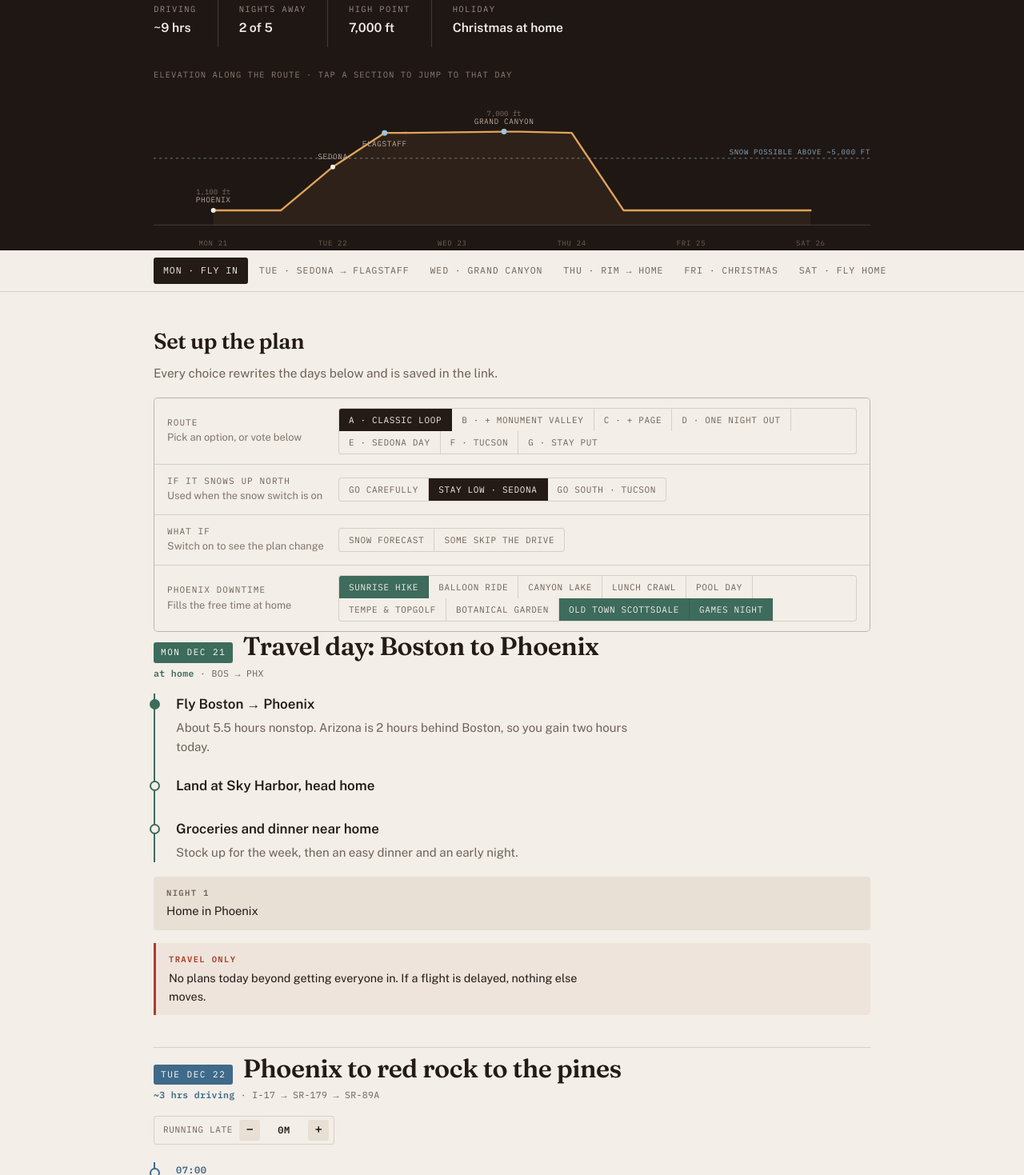
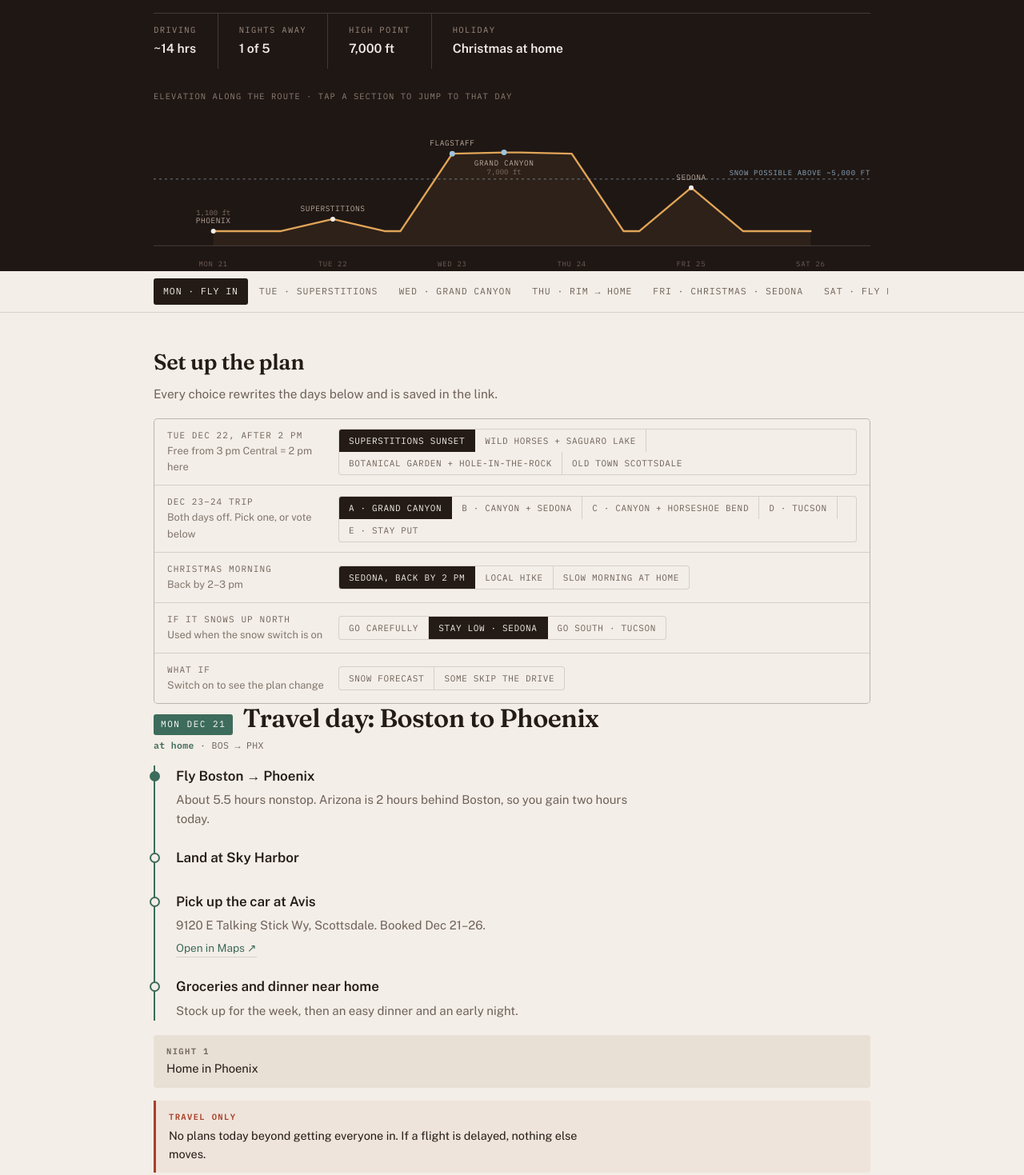
Before and after one commit to shriya5dxt/no_snow_christmas, a plain HTML site: page index.html in a window 1280 px wide. Shown: the part 321-1790 px from the top of the page at 80% size. Drawn offline with nearby package versions, Linux system fonts and the light colour scheme.

Commit message:
Dec 22 half-day outing, Dec 23-24 canyon trip options, Christmas-morning Sedona, Avis pickup/return

```diff
--- a/app.js
+++ b/app.js
@@ -18,29 +18,57 @@ const PLACES = {
   MON: { name: "Verde Valley", elev: 3200 },
   TUC: { name: "Tucson", elev: 2400 },
   TOM: { name: "Tombstone", elev: 4500 },
+  SUP: { name: "Superstitions", elev: 2000 },
+  SALT: { name: "Salt River", elev: 1500 },
 };
 const SNOW_LINE = 5000;
-const NORTH = ["loop", "grand", "page", "quick"]; // routes that climb above the snow line
-
-const ROUTES = {
-  loop: { letter: "A", short: "Classic loop", name: "The classic loop", head: "Sedona, Flagstaff, Grand Canyon",
-    desc: "Red rocks, a night in the pines, sunset and sunrise at the rim, home for Christmas Eve.", best: "Best first-timer balance of sights and driving." },
-  grand: { letter: "B", short: "+ Monument Valley", name: "The Grand Circle", head: "Add Monument Valley",
-    desc: "Everything in A, plus a night among the buttes of Monument Valley on the Navajo Nation.", best: "The postcard shots. Also the most driving, with a long Christmas Eve run home." },
-  page: { letter: "C", short: "+ Page", name: "Canyon country", head: "Add Horseshoe Bend & Antelope Canyon",
-    desc: "The rim, then north to Page for Horseshoe Bend at sunset and a guided slot-canyon tour.", best: "The most photos per hour of driving." },
-  quick: { letter: "D", short: "One night out", name: "One night out", head: "Canyon, Sedona, Flagstaff in two days",
-    desc: "The three big names in a single overnight. The rest of the week is downtime in Phoenix.", best: "When people want rest days as much as sights." },
-  day: { letter: "E", short: "Sedona day", name: "Red rock day trip", head: "Sedona and back",
-    desc: "One long day of red rock hiking and a sunset, no packing.", best: "Low effort and low snow risk." },
-  south: { letter: "F", short: "Tucson", name: "Saguaro country", head: "Tucson & Saguaro National Park, one night",
-    desc: "Giant saguaros, a painted 18th-century mission and Sonoran food. Low and warm, so snow-proof.", best: "When the forecast up north looks bad." },
-  none: { letter: "G", short: "Stay put", name: "Phoenix, unhurried", head: "No long drives",
-    desc: "Sunrise hikes, Scottsdale, pool days and good food. All of it from home.", best: "Maximum rest, zero snow risk." },
-};
 
 /* ---------- stop helper ---------- */
 const S = (t, h, p, o = {}) => ({ t, h, p, s: o.s, g: o.g, key: !!o.key });
+const NORTH = ["rim", "rimsedona", "rimpage"]; // routes that climb above the snow line
+
+// The Dec 23–24 road trip (both days off for everyone)
+const ROUTES = {
+  rim: { letter: "A", short: "Grand Canyon", name: "The Grand Canyon", head: "Ooh Aah Point, rim sunset, rim sunrise",
+    desc: "Up through Flagstaff on Dec 23 for Ooh Aah Point, Hermit Road and sunset at Hopi Point. Sunrise and Desert View Drive on Christmas Eve, home by about 17:00.",
+    best: "The plan as it stands, with the easiest Christmas Eve." },
+  rimsedona: { letter: "B", short: "Canyon + Sedona", name: "Canyon, home via Sedona", head: "Come back down Oak Creek Canyon",
+    desc: "Same Dec 23. On Christmas Eve, back through Flagstaff and down Oak Creek Canyon for a Sedona sunset, home by about 19:15.",
+    best: "Sees Sedona without using Christmas morning." },
+  rimpage: { letter: "C", short: "Canyon + Horseshoe Bend", name: "Canyon and Page", head: "North to Horseshoe Bend on Christmas Eve",
+    desc: "Same Dec 23. On Christmas Eve, rim sunrise, then north to Horseshoe Bend and an Antelope Canyon tour, home around 18:45.",
+    best: "The most iconic photos. Also the longest Christmas Eve drive, about 7 hours." },
+  tucson: { letter: "D", short: "Tucson", name: "Saguaro country", head: "Tucson & Saguaro National Park",
+    desc: "Giant saguaros, a painted 18th-century mission and Sonoran food. Low and warm, so snow-proof.", best: "The backup if the forecast up north looks bad." },
+  home: { letter: "E", short: "Stay put", name: "Phoenix, unhurried", head: "No overnight trip",
+    desc: "Sunrise hikes, Scottsdale, pool days and good food, all from home.", best: "Maximum rest, zero snow risk." },
+};
+
+// Dec 22: everyone is free from 3 pm Central = 2 pm Arizona
+const D22 = {
+  dutchman: { short: "Superstitions sunset", nav: "Superstitions", title: "Sunset under the Superstition Mountains", hrs: 1.5, roads: "Loop 202 → US-60 east", places: ["PHX", "SUP", "PHX"], stops: [
+    S(870, "Drive to Lost Dutchman State Park", "East to the foot of the Superstition Mountains.", { s: ["~40 mi", "~45 min"] }),
+    S(930, "Treasure Loop Trail", "Easy loop on the flank of the Superstitions, with saguaros all around and the cliffs above you. State park day-use fee per vehicle.", { key: 1, s: ["2.4 mi loop", "~500 ft"], g: "Lost Dutchman State Park, AZ" }),
+    S(1035, "Sunset over the Superstitions", "Sunset is around 17:25. The cliffs glow red after the sun drops behind you, so stay 15 minutes past it.", { key: 1 }),
+    S(1110, "Dinner on the way back", "Mesa or Old Town Scottsdale.")] },
+  horses: { short: "Wild horses + Saguaro Lake", nav: "Salt River", title: "Wild horses and Saguaro Lake", hrs: 1.25, roads: "Bush Hwy · Tonto National Forest", places: ["PHX", "SALT", "PHX"], stops: [
+    S(870, "Drive to Coon Bluff", "Bush Highway into the Tonto National Forest.", { s: ["~25 mi", "~35 min"] }),
+    S(900, "Salt River wild horses", "Herds graze along the river at Coon Bluff and Phon D Sutton. Sightings are likely but not guaranteed. Stay 50 ft back. Parking needs a Tonto Pass.", { key: 1, g: "Coon Bluff Recreation Area, AZ" }),
+    S(990, "Sunset at Saguaro Lake", "Butcher Jones beach, with the cliffs reflected in the lake.", { key: 1, g: "Butcher Jones Recreation Site, AZ" }),
+    S(1110, "Dinner on the way back", "")] },
+  papago: { short: "Botanical garden + Hole-in-the-Rock", nav: "Papago Park", title: "Saguaros and a sunset window, close to home", hrs: 0.5, roads: "15 minutes from Scottsdale", places: ["PHX"], stops: [
+    S(870, "Desert Botanical Garden", "The best place to learn the Sonoran Desert in one go: saguaros, chollas, and hummingbirds. Holiday luminaria nights sell out, so check dates.", { key: 1, g: "Desert Botanical Garden, Phoenix AZ" }),
+    S(1020, "Sunset at Hole-in-the-Rock", "A short scramble up into a sandstone window next door, looking over the city.", { key: 1, s: ["0.3 mi"], g: "Hole-in-the-Rock, Papago Park, Phoenix AZ" }),
+    S(1110, "Dinner in Tempe or Old Town Scottsdale", "")] },
+  scottsdale: { short: "Old Town Scottsdale", nav: "Scottsdale", title: "An easy evening in Old Town Scottsdale", hrs: 0.5, roads: "Local drives only", places: ["PHX"], stops: [
+    S(900, "Old Town Scottsdale", "Galleries, Western shops and the canal walk.", { g: "Old Town Scottsdale, AZ" }),
+    S(1020, "Sunset drinks on a rooftop", ""),
+    S(1110, "Dinner in Old Town", "Reserve for six.", { key: 1 })] },
+};
+
+// Christmas morning
+const XMAS = { sedona: "Sedona, back by 2 pm", hike: "Local hike", slow: "Slow morning at home" };
+
 
 const sunriseRim = S(440, "Sunrise at Yavapai Point", "Sunrise is around 07:35. Wear every warm layer you brought; it's well below freezing.", { key: 1, g: "Yavapai Point, Grand Canyon AZ" });
 const desertView = (t) => S(t, "Desert View Drive", "East along the rim past Grandview and Lipan Points to the Desert View Watchtower.", { s: ["25 mi", "4 overlooks"], g: "Desert View Watchtower, AZ" });
@@ -175,6 +203,15 @@ const T = {
       S(765, "Drive home", "US-89 south past the Painted Desert to Flagstaff, then I-17.", { s: ["~275 mi", "~4.5 hrs"] }),
       S(1050, "Home for Christmas Eve", "", { key: 1 })] },
 
+  canyonPageHome: { nav: "Rim → Page → home", title: "Rim sunrise, Horseshoe Bend, home for Christmas Eve", hrs: 7, roads: "Desert View Dr → US-89 north → US-89 south → I-17", night: "Home", places: ["GC", "PAGE", "FLG", "PHX"],
+    flags: [["Long day on Christmas Eve", "About 7 hours of driving. Book the earliest Antelope Canyon slot you can get after 11:30, and leave Page by 14:00."]], stops: [
+      sunriseRim,
+      S(510, "North to Page", "Out the east entrance, past Cameron and the Echo Cliffs.", { s: ["~140 mi", "~2.5 hrs"] }),
+      S(675, "Horseshoe Bend", "The Colorado River curls 270° around a sandstone tower, 1,000 ft below an unfenced edge. Flat, sandy walk out, and there's a parking fee.", { key: 1, s: ["1.5 mi RT"], g: "Horseshoe Bend, Page AZ" }),
+      S(750, "Antelope Canyon tour", "A slot canyon of curving sandstone, by Navajo-guided tour only. Midday light is the best in the slot. Check whether tours run on Christmas Eve.", { key: 1, s: ["~1.5 hrs", "guided only"], g: "Upper Antelope Canyon, AZ" }),
+      S(840, "Drive home", "US-89 south past the Painted Desert to Flagstaff, then I-17.", { s: ["~275 mi", "~4.5 hrs"] }),
+      S(1125, "Home for Christmas Eve", "Late dinner at home.", { key: 1 })] },
+
   tucson1: { nav: "Tucson", title: "Saguaro country", hrs: 2, roads: "I-10 east", night: "Tucson", nightNote: "Plenty of choice downtown or near the university.", places: ["PHX", "TUC"], stops: [
       S(540, "Down I-10 to Tucson", "Flat desert highway, with Picacho Peak halfway.", { s: ["115 mi", "~1h45"] }),
       S(690, "Arizona-Sonora Desert Museum", "Mostly outdoors: part zoo, part botanical garden, and the best introduction to the Sonoran Desert.", { key: 1, s: ["~2 mi of paths", "~3 hrs"], g: "Arizona-Sonora Desert Museum" }),
@@ -233,11 +270,8 @@ const FUN = {
 };
 
 /* ---------- state + URL hash ---------- */
-const OPTS = {
-  route: Object.keys(ROUTES), when: ["22", "23"], base: ["canyon", "flagstaff", "sedona"],
-  snow: ["go", "sedona", "south"],
-};
-const DEFAULT = { route: "loop", when: "22", base: "canyon", snow: "sedona", fun: ["hike", "scottsdale", "games"], t: {}, shift: {}, done: [], votes: {} };
+const OPTS = { route: Object.keys(ROUTES), d22: Object.keys(D22), xmas: Object.keys(XMAS), snow: ["go", "sedona", "south"] };
+const DEFAULT = { route: "rim", d22: "dutchman", xmas: "sedona", snow: "sedona", fun: ["hike", "scottsdale", "games"], t: {}, shift: {}, done: [], votes: {} };
 let state = JSON.parse(JSON.stringify(DEFAULT));
 
 function readHash() {
@@ -278,40 +312,41 @@ function build(s) {
   // Dec 21 and Dec 26 are travel days only
   Object.assign(days[0], { nav: "Fly in", title: "Travel day: Boston to Phoenix", roads: "BOS → PHX", free: 0, stops: [
     S(0, "Fly Boston → Phoenix", "About 5.5 hours nonstop. Arizona is 2 hours behind Boston, so you gain two hours today.", { key: 1 }),
-    S(1, "Land at Sky Harbor, head home", ""),
-    S(2, "Groceries and dinner near home", "Stock up for the week, then an easy dinner and an early night."),
+    S(1, "Land at Sky Harbor", ""),
+    S(2, "Pick up the car at Avis", "9120 E Talking Stick Wy, Scottsdale. Booked Dec 21–26.", { g: "Avis, 9120 E Talking Stick Wy, Scottsdale, AZ 85250" }),
+    S(3, "Groceries and dinner near home", "Stock up for the week, then an easy dinner and an early night."),
   ], flags: [["Travel only", "No plans today beyond getting everyone in. If a flight is delayed, nothing else moves."]] });
   Object.assign(days[5], { nav: "Fly home", title: "Travel day: Phoenix to Boston", roads: "PHX → BOS", free: 0, stops: [
     S(0, "Pack up and tidy the house", ""),
-    S(1, "Head to Sky Harbor", "Be there 2 hours before the flight."),
-    S(2, "Fly Phoenix → Boston", "About 4.5 hours nonstop, and you lose the two hours back.", { key: 1 }),
+    S(1, "Return the car at Avis", "9120 E Talking Stick Wy, Scottsdale.", { g: "Avis, 9120 E Talking Stick Wy, Scottsdale, AZ 85250" }),
+    S(2, "Head to Sky Harbor", "Be there 2 hours before the flight."),
+    S(3, "Fly Phoenix → Boston", "About 4.5 hours nonstop, and you lose the two hours back.", { key: 1 }),
   ] });
   days[0].untimed = days[5].untimed = true;
 
-  // Road trip: always inside Dec 22–24
-  let seq = [], start = 1;
-  const w = s.when === "23" ? 2 : 1;
-  if (s.route === "loop") seq = [T.sedonaToFlag(true), T.canyonDay, T.canyonHome];
-  if (s.route === "grand") seq = [T.phxSedonaCanyon, T.canyonToMV, T.mvHome];
-  if (s.route === "page") seq = [T.phxSedonaCanyon, T.canyonToPage, T.pageHome];
-  if (s.route === "quick") { seq = { canyon: [T.canyonFromPhx, T.canyonViaSedonaHome], flagstaff: [T.sedonaToFlag(true), T.flagCanyonHome], sedona: [T.canyonToSedona, T.sedonaHome] }[s.base]; start = w; }
-  if (s.route === "day") { seq = [T.sedonaDay]; start = w; }
-  if (s.route === "south") { seq = [T.tucson1, T.tucsonHome]; start = w; }
+  // Dec 22: work until 2 pm Arizona time, then a short outing
+  const a = D22[s.d22], d22 = days[1];
+  Object.assign(d22, { nav: a.nav, title: a.title, hrs: a.hrs, roads: a.roads, places: [...a.places], free: 0,
+    stops: [S(840, "Done with work", "3 pm Central is 2 pm in Arizona. Arizona doesn't change its clocks, so in December it's one hour behind Central.", { key: 1 }), ...a.stops.map((x) => ({ ...x }))],
+    flags: [["Half day", "Everyone works until 2 pm Arizona time, which leaves about 3½ hours of daylight. Keep it within an hour of home."]] });
 
+  // Dec 23–24: the road trip
+  let seq = [];
+  if (s.route === "rim") seq = [T.canyonFromPhx, T.canyonHome];
+  if (s.route === "rimsedona") seq = [T.canyonFromPhx, T.canyonViaSedonaHome];
+  if (s.route === "rimpage") seq = [T.canyonFromPhx, T.canyonPageHome];
+  if (s.route === "tucson") seq = [T.tucson1, T.tucsonHome];
   const snowAlt = s.t.snow && s.snow !== "go" && NORTH.includes(s.route);
-  if (snowAlt) {
-    const alt = SNOW_ALT[s.snow];
-    seq = seq.map((_, i) => (i === seq.length - 1 ? alt[3] : alt[Math.min(i, 2)]));
-  }
+  if (snowAlt) seq = s.snow === "sedona" ? [T.sedA1, T.sedHome] : [T.tucson1, T.tucsonHome];
 
   seq.forEach((tpl, i) => {
-    const idx = start + i, d = clone(tpl);
+    const idx = 2 + i, d = clone(tpl);
     Object.assign(days[idx], d, { away: true, free: 0, flags: d.flags || [] });
     if (s.t.snow && s.snow === "go" && d.places.some((k) => PLACES[k].elev > SNOW_LINE)) days[idx].flags.push(["Snow plan: go carefully", "Check AZ511 before every drive and add buffer time. Skip any road that's closed rather than wait it out."]);
-    if (s.t.snow && s.route === "day") days[idx].flags.push(["Snow forecast", "Sedona sits around 4,300 ft and usually stays clear. If I-17 is bad, swap this for a Phoenix day."]);
     if (s.t.split) days[idx].flags.push(["Split crew", "Part of the crew takes this trip, the rest stay in Phoenix on the downtime plan. Meet back up for Christmas Eve."]);
   });
-  if (snowAlt) days[start].flags.unshift(["Plan B is on", s.snow === "sedona" ? "Snow is forecast up north, so this version stays in Sedona and the Verde Valley, below most of it." : "Snow is forecast up north, so this version heads south to Tucson instead."]);
+  if (snowAlt) days[2].flags.unshift(["Plan B is on", s.snow === "sedona" ? "Snow is forecast up north, so this version stays in Sedona, below most of it." : "Snow is forecast up north, so this version heads south to Tucson instead."]);
+  if (s.route === "home") days[2].free = 2;
 
   // Christmas Eve
   const eve = days[3];
@@ -321,15 +356,30 @@ function build(s) {
       S(1110, "Christmas Eve dinner", "At home, all six.", { key: 1 }),
       S(1230, "Neighbourhood lights", "A slow drive around to see the holiday lights."));
   } else {
-    eve.flags.push(["Groceries", "You're back late on Christmas Eve, so schedule a grocery delivery for the evening. Almost everything is closed tomorrow."]);
+    d22.stops.push(S(1200, "Christmas grocery run", "You're away until the evening of Christmas Eve, and almost everything is closed on Christmas Day, so stock up tonight."));
   }
 
   // Christmas Day
   const xmas = days[4];
+  const sawSedona = s.route === "rimsedona" || (snowAlt && s.snow === "sedona");
   Object.assign(xmas, { nav: "Christmas", title: "Christmas at home", free: 0 });
-  if (s.fun.includes("hike")) xmas.stops.push(S(450, "Quiet Christmas-morning hike", "Trails and parking lots are empty today.", { g: "Piestewa Peak Summit Trail, Phoenix AZ" }));
-  xmas.stops.push(S(600, "Gifts and a slow breakfast", "", { key: 1 }), S(810, "Christmas lunch", "The big meal of the trip.", { key: 1 }),
-    S(930, "Out in the sun", "About 19°C / 66°F. A walk, the pool or lawn games."), S(1170, "Movie night", ""));
+  if (s.xmas === "sedona") {
+    Object.assign(xmas, { nav: "Christmas · Sedona", title: "Christmas morning in Sedona, home by 2 pm", hrs: 4, roads: "I-17 ⇄ SR-179", places: ["PHX", "SED", "PHX"] });
+    xmas.stops.push(
+      S(360, "Leave for Sedona", "Empty Christmas-morning roads up I-17. Pack breakfast and coffee, because most of Sedona is closed today.", { s: ["116 mi", "~2 hrs"] }),
+      redRockHike(495),
+      S(645, "Red Rock Scenic Byway", "SR-179 past Bell Rock and Courthouse Butte on the way out, with pullouts for photos.", { g: "Red Rock Scenic Byway, Sedona AZ" }),
+      S(705, "Head home", "Back down I-17.", { s: ["~2 hrs"] }),
+      S(825, "Home", "", { key: 1 }),
+      S(900, "Christmas lunch, late", "The big meal of the trip.", { key: 1 }),
+      S(1020, "Gifts", ""), S(1170, "Movie night", ""));
+    xmas.flags.push(["Christmas morning in Sedona", "Trails and viewpoints are open, but most cafés and shops are closed, so bring food. Most trailhead lots need a Red Rock Pass."]);
+    if (sawSedona) xmas.flags.push(["Sedona twice?", "This plan already passes through Sedona, so a local hike might make a better Christmas morning."]);
+  } else {
+    if (s.xmas === "hike") xmas.stops.push(S(450, "Christmas-morning hike", "Piestewa Peak, or the gentler Gateway Loop in the McDowell Sonoran Preserve. Trails are empty today.", { g: "Gateway Trailhead, Scottsdale AZ" }));
+    xmas.stops.push(S(600, "Gifts and a slow breakfast", "", { key: 1 }), S(810, "Christmas lunch", "The big meal of the trip.", { key: 1 }),
+      S(930, "Out in the sun", "About 19°C / 66°F. A walk, the pool or lawn games."), S(1170, "Movie night", ""));
+  }
   xmas.flags.push(["Christmas Day", "Most restaurants and attractions are closed. Plan to eat at home."]);
 
   // Fill Phoenix free time with the crew's picks
@@ -355,8 +405,9 @@ function contingencies(s) {
         south: "Swap the high country for Tucson, Saguaro National Park and Tombstone, warm and low." }[s.snow]]);
     out.push(["If a road closes mid-trip", "Stay put", "I-17, I-40, US-180 and AZ-64 all close for storms now and then. Stay where you are and wait for AZ511 to clear it. Avoid 89A through Oak Creek Canyon in ice."]);
   }
-  if (s.route === "grand") out.push(["If the Valley Drive is muddy", "Go guided", "The dirt loop gets slick after rain or snow. Take a Navajo-guided jeep tour, or watch from the visitor center terrace."]);
-  if (s.route === "page") out.push(["If Antelope tours are cancelled", "Lower, or the dam", "Tours close for flash-flood risk. Try Lower Antelope or Antelope Canyon X, or the Glen Canyon Dam overlook."]);
+  if (s.route === "rimpage") out.push(["If Antelope tours are cancelled", "Lower, or the dam", "Tours close for flash-flood risk. Try Lower Antelope or Antelope Canyon X, or the Glen Canyon Dam overlook."]);
+  out.push(["If work runs late on Dec 22", "Stay close", "Swap to the Botanical Garden and Hole-in-the-Rock, 15 minutes away, and still catch the sunset."]);
+  if (s.xmas === "sedona") out.push(["If Christmas morning feels too early", "Hike locally", "After two days on the road, a 6 am start may be too much. Swap Sedona for a local hike and keep the whole day at home."]);
   out.push(["If a flight is delayed", "Nothing moves", "Dec 21 and Dec 26 are travel days only, so a late landing or a late departure doesn't touch the plan."]);
   out.push(["If some want to rest", "Split the crew", "One group does the drive, the other stays on the Phoenix plan. Everyone meets for Christmas Eve."]);
   out.push(["If it rains in Phoenix", "Go indoors", "Musical Instrument Museum, Heard Museum, or Scottsdale Fashion Square."]);
@@ -374,8 +425,8 @@ function checklist(days) {
   if (pl.has("GC")) items.push(["microspikes", "Microspikes for everyone", "For Ooh Aah Point. The top of the South Kaibab Trail is packed ice in December. About $20–30 a pair."]);
   if (pl.has("GC")) items.push(["gc-pass", "Grand Canyon entry", "Charged per vehicle and valid for 7 days. Buy ahead at recreation.gov or pay at the gate."]);
   if (pl.has("SED")) items.push(["redrock", "Red Rock Pass for Sedona trailheads", "Required at most trailhead lots. An America the Beautiful pass also counts."]);
-  if (pl.has("PAGE")) items.push(["antelope", "Antelope Canyon tour, Dec 24 morning", "Navajo-guided tours only, and they sell out weeks ahead."]);
-  if (pl.has("MV")) items.push(["mv-jeep", "Monument Valley guided jeep tour (optional)", "Gets you into areas the self-drive loop doesn't reach, and it's the backup if the road is muddy."]);
+  if (pl.has("PAGE")) items.push(["antelope", "Antelope Canyon tour, Dec 24 around midday", "Navajo-guided tours only, and they sell out weeks ahead. Confirm they run on Christmas Eve."]);
+  if (pl.has("SALT")) items.push(["tonto", "Tonto Pass for Coon Bluff / Saguaro Lake parking", "Day pass per vehicle. Buy online or at a local gas station before you go."]);
   if ([...pl].some((k) => k !== "PHX" && PLACES[k].elev > SNOW_LINE)) items.push(["offline", "Download offline maps for northern Arizona", "Coverage drops out on 89A, on the Navajo Nation and along parts of the rim."]);
   if (state.fun.includes("balloon")) items.push(["balloon", "Sunrise balloon ride", "Holiday weeks book up. Pick an early date to leave a backup day."]);
   if (state.fun.includes("scottsdale")) items.push(["scottsdale", "Scottsdale dinner reservation for six", "Old Town gets busy over the holidays."]);
@@ -466,13 +517,13 @@ function seg(key, opts, { multi = false, cls = "", get, set } = {}) {
 
 function renderControls() {
   const rows = [
-    ["Route", "Pick an option, or vote below", seg("route", Object.entries(ROUTES).map(([k, r]) => [k, `${r.letter} · ${r.short}`]))],
+    ["Dec 23–24 trip", "Both days off. Pick one, or vote below", seg("route", Object.entries(ROUTES).map(([k, r]) => [k, `${r.letter} · ${r.short}`]))],
   ];
-  if (["quick", "day", "south"].includes(state.route)) rows.push(["Which days", "", seg("when", [["22", "Tue 22 – Wed 23"], ["23", "Wed 23 – Thu 24"]])]);
-  if (state.route === "quick") rows.push(["Sleep in", "The one night out", seg("base", [["canyon", "Grand Canyon"], ["flagstaff", "Flagstaff"], ["sedona", "Sedona"]])]);
+  rows.unshift(["Tue Dec 22, after 2 pm", "Free from 3 pm Central = 2 pm here", seg("d22", Object.entries(D22).map(([k, d]) => [k, d.short]))]);
+  rows.push(["Christmas morning", "Back by 2–3 pm", seg("xmas", Object.entries(XMAS))]);
   if (NORTH.includes(state.route)) rows.push(["If it snows up north", "Used when the snow switch is on", seg("snow", [["go", "Go carefully"], ["sedona", "Stay low · Sedona"], ["south", "Go south · Tucson"]])]);
   rows.push(["What if", "Switch on to see the plan change", seg("t", [["snow", "Snow forecast"], ["split", "Some skip the drive"]], { multi: true, cls: "whatif", get: (v) => !!state.t[v] })]);
-  rows.push(["Phoenix downtime", "Fills the free time at home", seg("fun", Object.entries(FUN).map(([k, f]) => [k, f.short]), { multi: true, get: (v) => state.fun.includes(v) })]);
+  if (state.route === "home") rows.push(["Phoenix downtime", "Fills Dec 23–24 at home", seg("fun", Object.entries(FUN).map(([k, f]) => [k, f.short]), { multi: true, get: (v) => state.fun.includes(v) })]);
   $("controls").innerHTML = rows.map(([l, sub, c]) => `<div class="ctrl"><div class="seg-label">${l}${sub ? `<small>${sub}</small>` : ""}</div>${c}</div>`).join("");
 }
 
```
Also changed, not shown: index.html (+1 -1 lines).
